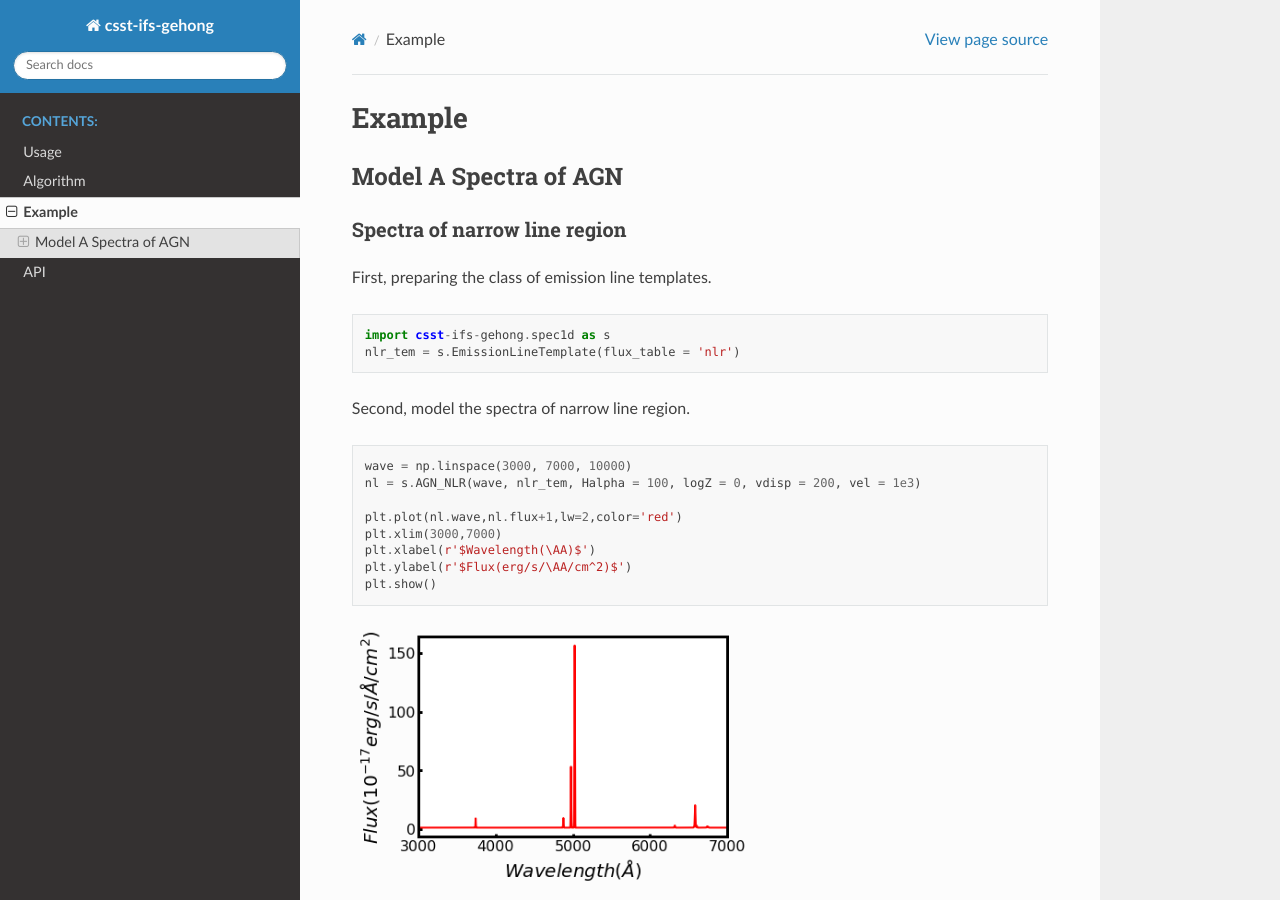
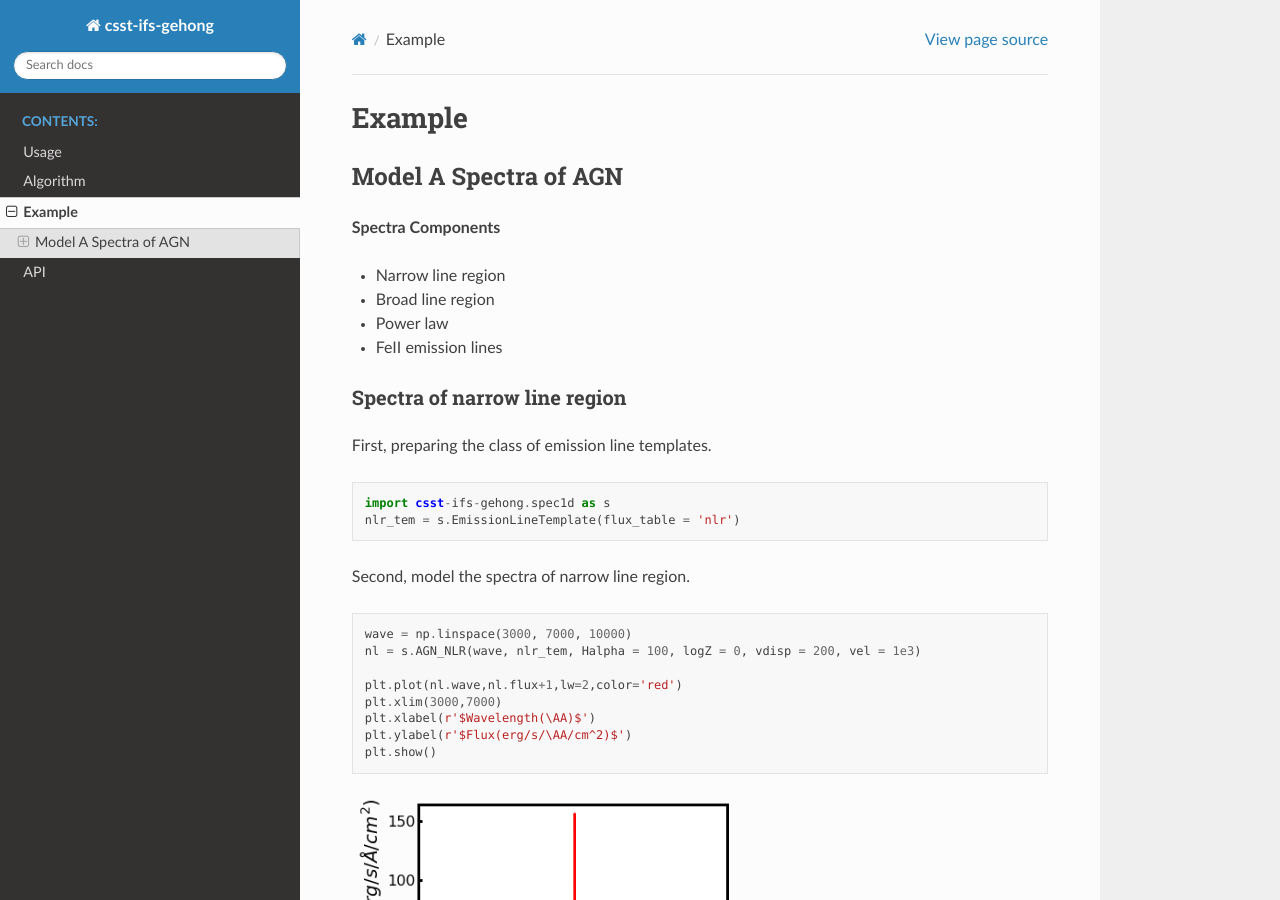
Before and after one commit to fengshuai0210/csst-ifs-gehong, a Sphinx documentation site: the page built from docs/source/example.rst, in a window 1280 px wide and 900 px high. Built offline with Sphinx 7.4.7 and the Read the Docs theme 2.0.0, drawn with Linux system fonts in a browser that asks for light colours.

Commit message:
Update example.rst

```diff
--- a/docs/source/example.rst
+++ b/docs/source/example.rst
@@ -3,6 +3,13 @@ Example
 
 Model A Spectra of AGN
 ----------------------
+
+**Spectra Components**
+
+* Narrow line region
+* Broad line region
+* Power law
+* FeII emission lines
 
 Spectra of narrow line region
 ~~~~~~~~~~~~~~~~~~~~~~~~~~~~~
```
